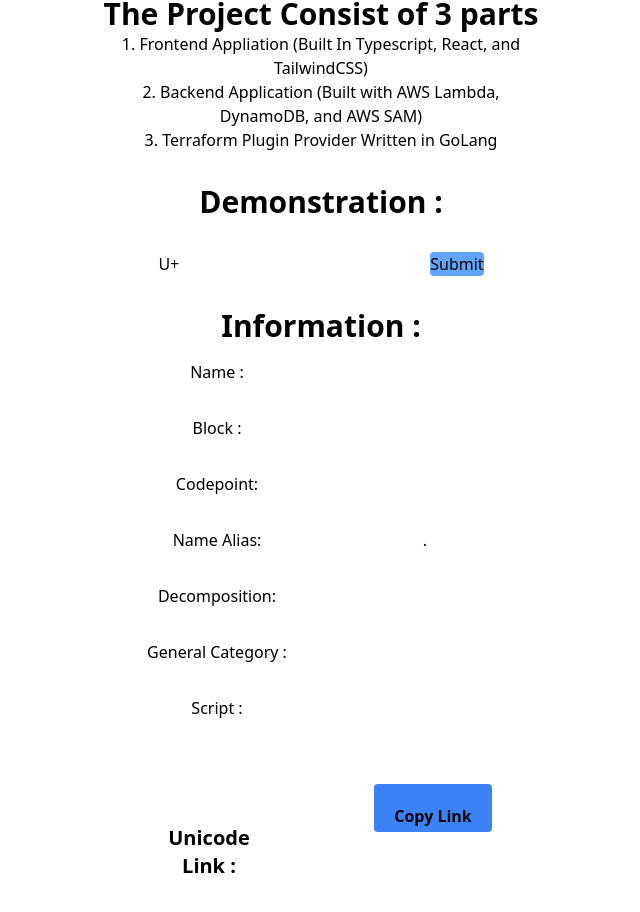
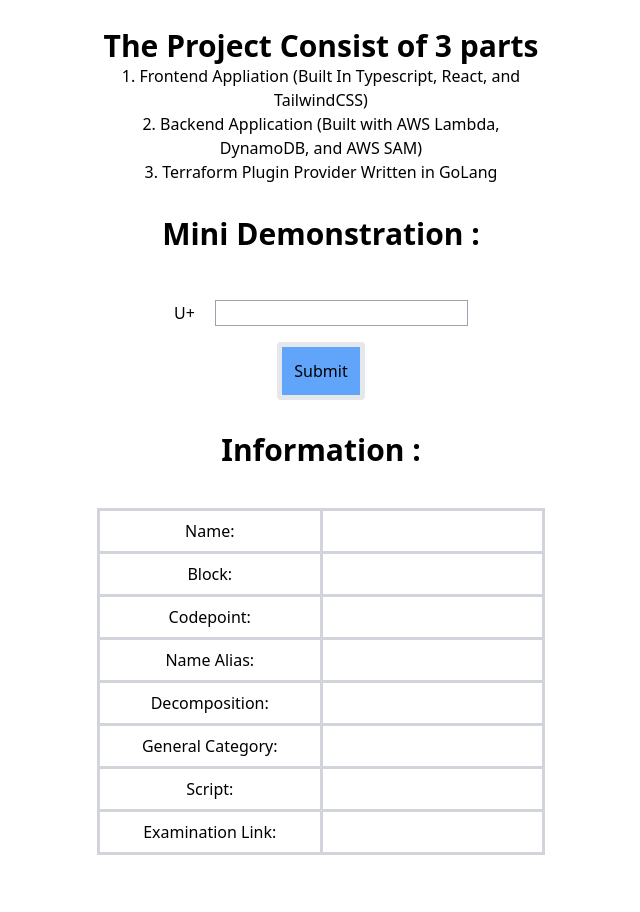
Before and after one commit to PranoSA/New-Portfolio-Site, a Next.js app: page /unicode in a window 1280 px wide. Shown: the part 216-1128 px from the top of the page, without its empty margins (319-959 px from the left). Built offline with nearby package versions, Linux system fonts and the light colour scheme.

Commit message:
Unicode Layout Change

```diff
--- a/src/app/compilers/layout.tsx
+++ b/src/app/compilers/layout.tsx
@@ -1,3 +1,5 @@
+import Link from "next/link";
+
 export const metadata = {
     title: 'Next.js',
     description: 'Generated by Next.js',
@@ -10,7 +12,14 @@
   }) {
     return (
       <html lang="en">
-        <body>{children}</body>
-      </html>
+      <body>
+        <div className="fixed top-0 left-0 p-4">
+          <Link href="/" className="text-blue-500 hover:underline text-2xl">
+              ← Home
+          </Link>
+        </div>
+        {children}
+      </body>
+    </html>
     );
   }
--- a/src/app/cors/layout.tsx
+++ b/src/app/cors/layout.tsx
@@ -1,3 +1,5 @@
+import Link from "next/link";
+
 export const metadata = {
     title: 'Next.js',
     description: 'Generated by Next.js',
@@ -10,7 +12,14 @@
   }) {
     return (
       <html lang="en">
-        <body>{children}</body>
-      </html>
+      <body>
+        <div className="fixed top-0 left-0 p-4">
+          <Link href="/" className="text-blue-500 hover:underline text-2xl">
+              ← Home
+          </Link>
+        </div>
+        {children}
+      </body>
+    </html>
     );
   }
--- a/src/app/styles/globals.css
+++ b/src/app/styles/globals.css
@@ -1,3 +1,10 @@
 @import "tailwindcss/base";
 @import "tailwindcss/components";
 @import "tailwindcss/utilities";
+
+@layer components {
+    td {
+      border-width: 4px;
+      border : 4;
+    }
+  }
--- /dev/null
+++ b/src/app/styles/tables.css
@@ -0,0 +1,5 @@
+@layer components {
+    td {
+      border-width: 4px;
+    }
+  }
--- a/src/app/unicode/layout.tsx
+++ b/src/app/unicode/layout.tsx
@@ -1,3 +1,5 @@
+import Link from "next/link";
+
 export const metadata = {
     title: 'Next.js',
     description: 'Generated by Next.js',
@@ -10,7 +12,14 @@
   }) {
     return (
       <html lang="en">
-        <body>{children}</body>
-      </html>
+      <body>
+        <div className="fixed top-0 left-0 p-4">
+          <Link href="/" className="text-blue-500 hover:underline text-2xl">
+              ← Home
+          </Link>
+        </div>
+        {children}
+      </body>
+    </html>
     );
   }
--- a/src/app/unicode/page.tsx
+++ b/src/app/unicode/page.tsx
@@ -75,7 +75,7 @@
         </div>
 
 
-        <div className="w-full p-20 md:w-1/2 flex border-5 border-red-500 flex-wrap p-4 text-center min-h-20 cursor-pointer hover:bg-blue-100 hover:shadow-lg transform hover:scale-105 transition-all duration-200 ease-in-out">
+        <div className="w-full p-20 md:w-1/2 flex flex-wrap p-4 text-center min-h-20 ">
           <div className="w-full p-4 text-center">
             {UnicodePanel({
               open: true,
--- a/src/app/vercel/layout.tsx
+++ b/src/app/vercel/layout.tsx
@@ -1,5 +1,6 @@
 import type { Metadata } from 'next';
 import { Inter } from 'next/font/google';
+import Link from 'next/link';
 
 const inter = Inter({ subsets: ['latin'] });
 
@@ -15,7 +16,14 @@
 }>) {
   return (
     <html lang="en">
-      <body className={inter.className}>{children}</body>
-    </html>
+    <body>
+      <div className="fixed top-0 left-0 p-4">
+        <Link href="/" className="text-blue-500 hover:underline text-2xl">
+            ← Home
+        </Link>
+      </div>
+      {children}
+    </body>
+  </html>
   );
 }
--- a/src/components/unicode.tsx
+++ b/src/components/unicode.tsx
@@ -33,7 +33,16 @@
   if (!props.open) return null;
 
   return (
-    <div className=" flex flex-around flex-wrap w-full border-5 border-red-400 p-15">
+    <div className=" flex flex-around flex-wrap w-full p-15">
+
+      <div className="w-full p-4 justify-center text-center">
+        <div className='w-2/3 md:w-4/5'>
+
+        </div>
+        <div className='w-1/3 md:w-1/5'>
+
+        </div>
+      </div>
 
 
       <div className="w-full p-4 justify-center text-center">
@@ -63,19 +72,21 @@
       </div>
 
       <div className="w-full p-4 justify-center text-center">
-        <h1 className="w-full text-3xl font-bold"> Demonstration : </h1>
+        <h1 className="w-full text-3xl font-bold"> Mini Demonstration : </h1>
       </div>
 
       <div className="w-full p-4 justify-center text-center">
-        <label>U+</label>
+        <div className='w-full p-4 justify-center text-center'>
+        <label className='pr-5'>U+</label>
         <input
           type="text"
           value={props.unicode_value}
           onChange={(e) => props.handleChange(e)}
-          className="pr-5"
+          className="pr-5 border border-gray-400"
         />
+        </div>
         <button
-          className="bg-blue-400 w-33 rounded text-center"
+          className="bg-blue-400 p-3 rounded text-center border-5"
           onClick={() => props.submitUnicode(props.unicode_value || '')}
         >
           {' '}
@@ -84,67 +95,60 @@
       </div>
 
       <div className="w-full p-4 justify-center text-center">
-        <h1 className="w-full text-3xl font-bold"> Information : </h1>
+        <h1 className="w-full text-3xl font-bold "> Information : </h1>
+        <div className="w-full pt-10 justify-center text-center">
+        <table className="table-auto w-full">
+          <tbody>
+              <tr>
+                <td className="border-3 border-gray-300 px-4 py-2 w-1/2">Name:</td>
+                <td className="border-3 border-gray-300 px-4 py-2 w-1/2">{props.unicode_info?.na}</td>
+              </tr>
+              <tr>
+                <td className="border-3 border-gray-300 px-4 py-2 w-1/2">Block:</td>
+                <td className="border-3 border-gray-300 px-4 py-2 w-1/2">{props.unicode_info?.blk}</td>
+              </tr>
+              <tr>
+                <td className="border-3 border-gray-300 px-4 py-2 w-1/2">Codepoint:</td>
+                <td className="border-3 border-gray-300 px-4 py-2 w-1/2">{props.unicode_info?.cp}</td>
+              </tr>
+              <tr>
+                <td className="border-3 border-gray-300 px-4 py-2 w-1/2">Name Alias:</td>
+                <td className="border-3 border-gray-300 px-4 py-2 w-1/2">{props.unicode_info?.na1}</td>
+              </tr>
+              <tr>
+                <td className="border-3 border-gray-300 px-4 py-2 w-1/2">Decomposition:</td>
+                <td className="border-3 border-gray-300 px-4 py-2 w-1/2">{props.unicode_info?.dm}</td>
+              </tr>
+              <tr>
+                <td className="border-3 border-gray-300 px-4 py-2 w-1/2">General Category:</td>
+                <td className="border-3 border-gray-300 px-4 py-2 w-1/2">{props.unicode_info?.gc}</td>
+              </tr>
+              <tr>
+                <td className="border-3 border-gray-300 px-4 py-2 w-1/2">Script:</td>
+                <td className="border-3 border-gray-300 px-4 py-2 w-1/2">{props.unicode_info?.sc}</td>
+              </tr>
 
-        <div className="w-full flex p-4 justify-center text-center">
-          <div className="w-1/2"> Name :</div>
-          <div className="w-1/2">{props.unicode_info?.na}</div>
-        </div>
-
-        <div className="w-full flex p-4 justify-center text-center">
-          <div className="w-1/2"> Block :</div>
-          <div className="w-1/2">{props.unicode_info?.blk}</div>
-        </div>
-
-        <div className="w-full flex p-4 justify-center text-center">
-          <div className="w-1/2">Codepoint:</div>
-          <div className="w-1/2"> {props.unicode_info?.cp} </div>
-        </div>
-
-        <div className="w-full flex p-4 justify-center text-center">
-          <div className="w-1/2">Name Alias:</div>
-          <div className="w-1/2"> {props.unicode_info?.na1}.</div>
-        </div>
-
-        <div className="w-full flex p-4 justify-center text-center">
-          <div className="w-1/2">Decomposition:</div>
-          <div className="w-1/2">{props.unicode_info?.dm} </div>
-        </div>
-
-        <div className="w-full flex p-4 justify-center text-center">
-          <div className="w-1/2"> General Category : </div>
-          <div className="w-1/2">{props.unicode_info?.gc} </div>
-        </div>
-        <div className="w-full p-4 flex justify-center text-center">
-          <div className="w-1/2"> Script : </div>
-          <div className="w-1/2">{props.unicode_info?.sc} </div>
-        </div>
-        <div></div>
-      </div>
-      <div className="w-full p-4 flex flex-wrap justify-center text-center">
-        <div className="w-1/2 p-4 justify-center text-center p-25">
-          <h1 className="w-full text-xl font-bold p-10"> Unicode Link : </h1>
-          <a
-            href={props.unicodeLink || ' '}
-            target="_blank"
-            rel="noreferrer"
-            className="text-blue-500"
-          >
-            {props.unicodeLink}
-          </a>
-        </div>
-        <div className="w-1/2 p-4 justify-center text-center p-25">
-          <button
-            className="bg-blue-500 w-33 h-12 p-5 rounded text-center font-bold text-black"
-            onClick={(e) => {
-              e.preventDefault();
-              navigator.clipboard.writeText(props.unicodeLink || '');
-            }}
-          >
-            {' '}
-            Copy Link{' '}
-          </button>
-        </div>
+              <tr>
+                <td className="border-3 border-gray-300 px-4 py-2 w-1/2">Examination Link:</td>
+                <td className="border-3 border-gray-300 px-4 py-2 w-1/2">
+                {props.unicode_info?.cp && props.unicode_info.cp !== "" ? (
+                <a href={props.unicodeLink}>
+                  <h2 className={`mb-3 text-md font-semibold`}>
+                    Visit{" "}
+                    <span className="">
+                      -&gt;
+                    </span>
+                  </h2>
+                </a>
+              ) : (
+                <h2 className={`mb-3 text-sm font-semibold font-gray`}>
+                </h2>
+              )}
+                </td>
+              </tr>
+            </tbody>
+          </table>
+          </div>
       </div>
     </div>
   );
--- a/tailwind.config.js
+++ b/tailwind.config.js
@@ -9,7 +9,14 @@
     "./src/**/*.{js,ts,jsx,tsx,mdx}",
   ],
   theme: {
-    extend: {},
+    extend: {
+      borderWidth: {
+        '3': '3px',
+        '4': '4px',
+        '5': '5px',
+        // Add as many as you need...
+      }
+    }
   },
   plugins: [],
 }
--- a/tailwind.config.ts
+++ b/tailwind.config.ts
@@ -13,6 +13,12 @@
         "gradient-conic":
           "conic-gradient(from 180deg at 50% 50%, var(--tw-gradient-stops))",
       },
+      borderWidth: {
+        '3': '3px',
+        '4': '4px',
+        '5': '5px',
+        // Add as many as you need...
+      }
     },
   },
   plugins: [],
```
